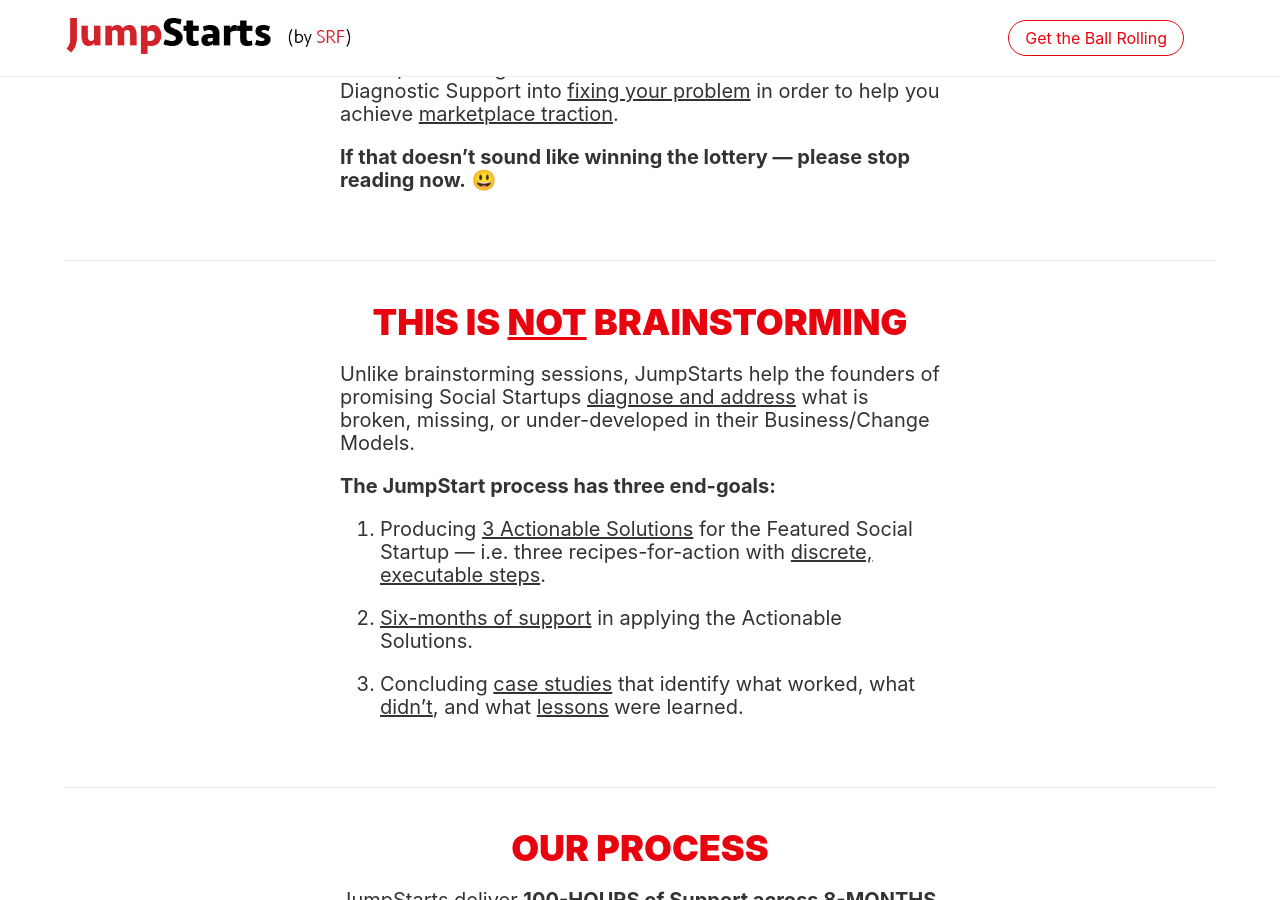
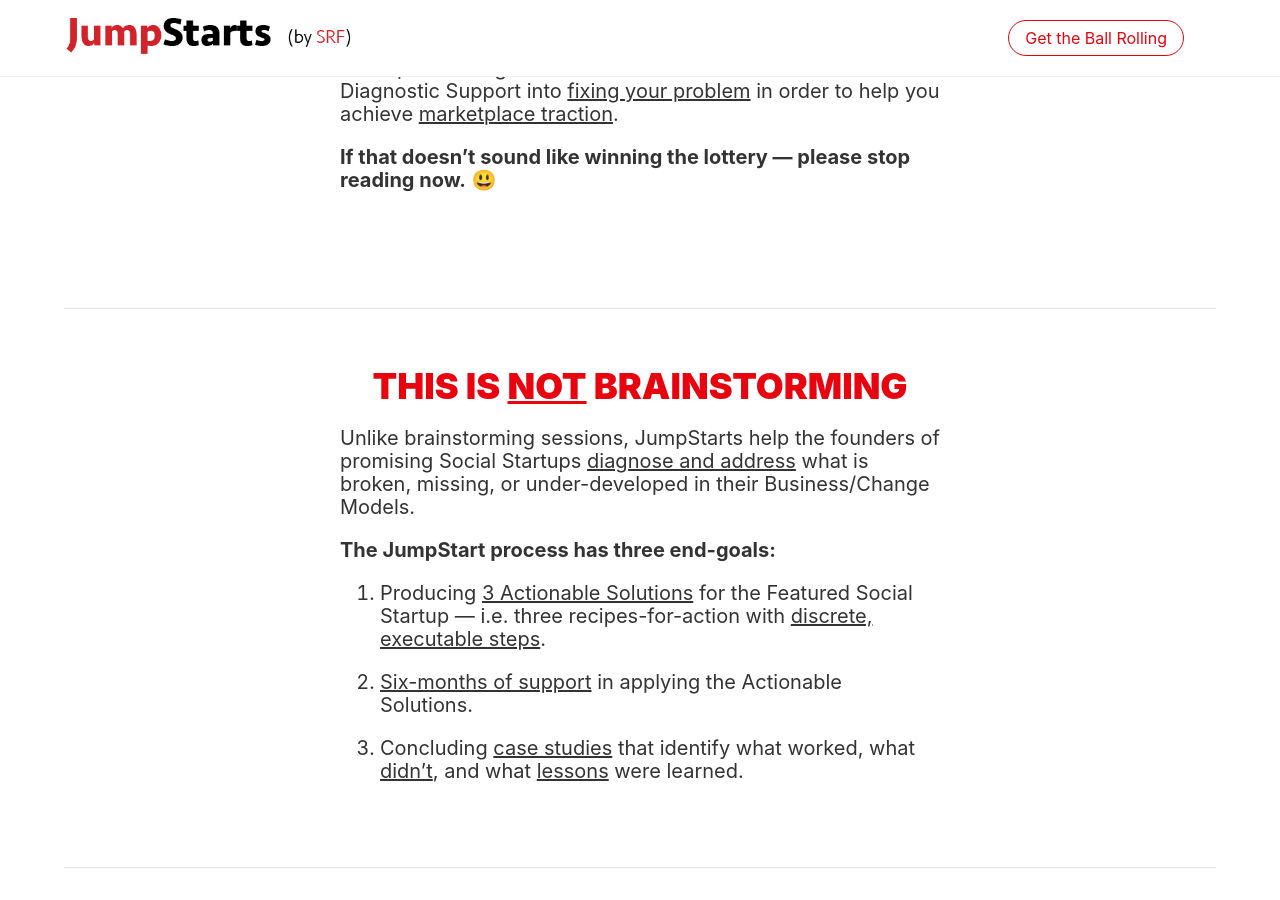
Before and after one commit to aaronergreen/jumpstarts, a Jekyll site: the page built from index.html, in a window 1280 px wide and 900 px high, scrolled down 896 px. Built offline with Jekyll 4.4.1, drawn with Linux system fonts in a browser that asks for light colours.

Commit message:
white space 5

```diff
--- a/_layouts/home.html
+++ b/_layouts/home.html
@@ -11,7 +11,7 @@
 
   {% assign data = site.about | sort: 'order' %}
   {% for object in data  %}
-    <div id="{{ object.slug }}" class="{% if forloop.index == 1  %}pb3 {% else  %}pv3 {% endif %}bb b--black-10 cf">
+    <div id="{{ object.slug }}" class="{% if forloop.index == 1  %}pb5 {% else  %}pv4 {% endif %}bb b--black-10 cf">
       <div class="tc pb4">
         <h1 class="f2 fw9 mb0 dark-red ttu">
           {{ object.title | markdownify | remove: '<p>' | remove: '</p>'  }}
```
